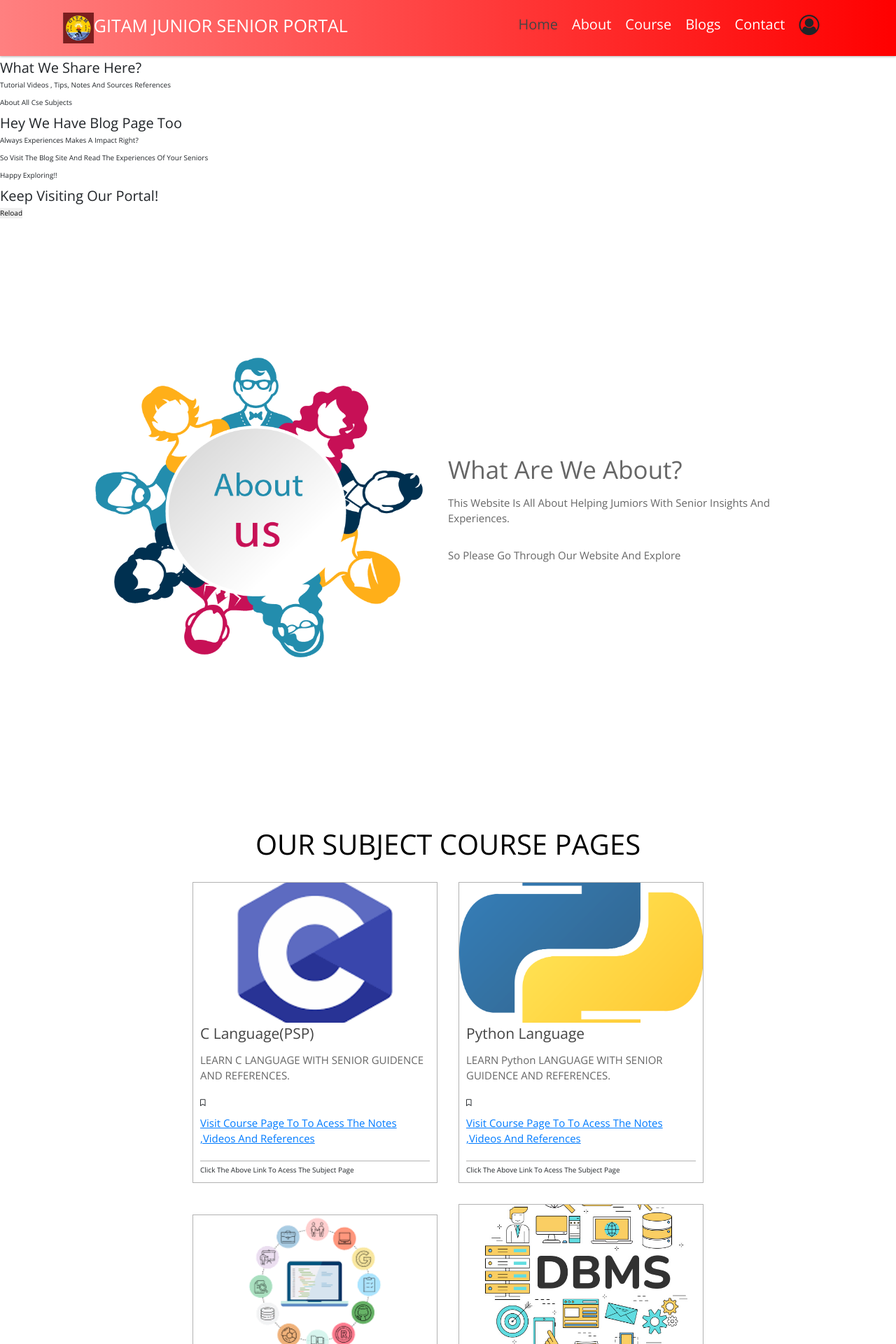
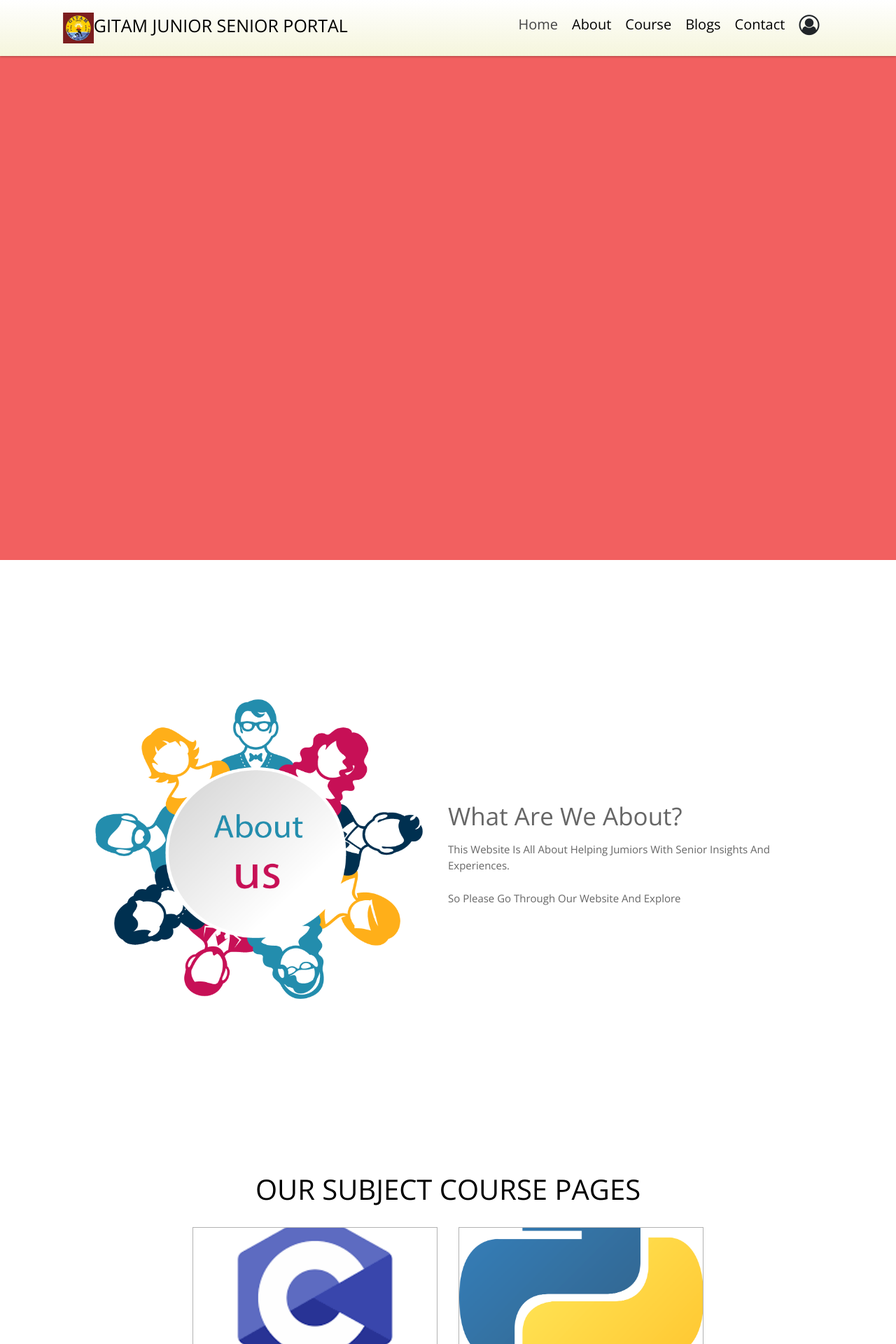
Before and after one commit to 121910306016-harsha/Srjrportal1, a Flask app: page /main in a window 1280 px wide. Shown: the top 1920 px of the page at 70% size. Run offline with Flask 2, Linux system fonts and the light colour scheme; some libraries are stand-ins or nearby versions.

Commit message:
Update style.css

```diff
--- a/static/css/style.css
+++ b/static/css/style.css
@@ -1,7 +1,3 @@
-:root{
-    --gradient:linear-gradient(90deg,#ff8080 , red);
-}
-
 *{
   font-family: 'Open Sans', sans-serif;
   margin:0; padding:0;
@@ -86,12 +82,12 @@ header{
   top:0; left: 0;
   z-index: 1000;
   padding:1.5rem 7%;
-    background:var(--gradient);
+  background:linear-gradient(white,#F5F5DC);
   box-shadow: 0 .1rem .3rem rgba(0,0,0,.3);
 }
 
 header .logo{
-    color:#fff;
+  color:black;
   font-size: 2.5rem;
   float:inline-start;
 
@@ -101,8 +97,7 @@ header .logo{
 
 img{
   width:7%;
-    opacity: 1;
-    float:inline-start
+  float:left;
 }
 
 header .navbar ul{
@@ -118,7 +113,7 @@ header .navbar ul li{
 
 header .navbar ul li a{
   font-size: 2rem;
-    color:#fff;
+  color:black;
 }
 
 header .navbar ul li a.active,
@@ -607,5 +550,279 @@ div.transbox2 p {
       display: flex;
       float:center
    }
+  .card{
+    flex-direction: column;
+  }
 
 }
+
+/** Code for banner **/
+*, *::before, *::after {
+    box-sizing: border-box;
+    outline: none;
+  }
+
+  h1, h2, h3, h4, h5, h6, p {
+    margin: 5px 0;
+  }
+
+  body {
+    margin: 0;
+    padding: 0;
+  }
+
+  .intro {
+    width: 100%;
+    min-height: 100vh;
+    position: relative;
+  }
+  /* .intro .animated-bar {
+    width: 0;
+    height: 3px;
+    background: #fff;
+    z-index: 9999;
+    position: absolute;
+    top: 0;
+    left: 0;
+    -webkit-animation: bar 5s 3 linear;
+            animation: bar 5s 3 linear;
+  } */
+  .intro .slide {
+    width: 100%;
+    height: 100%;
+    display: flex;
+    align-items: center;
+    justify-content: center;
+    background: #ff0;
+    position: absolute;
+    top: 0;
+    left: 0;
+    padding: 20px;
+    overflow: hidden;
+  }
+  .intro .slide.slide-a {
+    background: #f26060;
+    z-index: 400;
+  }
+  .intro .slide.slide-a .slide-a-child {
+    -webkit-transform: translateY(50px);
+            transform: translateY(50px);
+    opacity: 0;
+    transition: all 1s;
+  }
+  .intro .slide.slide-a .slide-a-child.is-visible {
+    -webkit-transform: translateY(0);
+            transform: translateY(0);
+    opacity: 1;
+  }
+  .intro .slide.slide-a p {
+    font-size: 25px;
+  }
+  .intro .slide.slide-b {
+    background: #0EB29A;
+    z-index: 300;
+  }
+  .intro .slide.slide-b h2 {
+    -webkit-transform: translateX(50px);
+            transform: translateX(50px);
+  }
+  .intro .slide.slide-b p:first-of-type {
+    -webkit-transform: translateX(-50px);
+            transform: translateX(-50px);
+    margin-bottom: 20px;
+  }
+  .intro .slide.slide-b p:last-of-type {
+    -webkit-transform: translateX(50px);
+            transform: translateX(50px);
+  }
+  .intro .slide.slide-b .slide-b-child {
+    transition: all 1s;
+    opacity: 0;
+  }
+  .intro .slide.slide-b .slide-b-child.is-visible {
+    -webkit-transform: translateX(0);
+            transform: translateX(0);
+    opacity: 1;
+  }
+  .intro .slide.slide-c {
+    background: #3e454d;
+    z-index: 200;
+  }
+  .intro .slide.slide-c .slide-c-child {
+    transition: all 1s cubic-bezier(0.25, 0.25, 0.23, 1.405);
+    -webkit-transform: scale(0.5);
+            transform: scale(0.5);
+    opacity: 0;
+  }
+  .intro .slide.slide-c .slide-c-child.is-visible {
+    -webkit-transform: scale(1);
+            transform: scale(1);
+    opacity: 1;
+  }
+  .intro .slide.slide-d {
+    background: #ff8071;
+    z-index: 100;
+  }
+  .intro .slide.slide-d .slide-d-child {
+    transition: all 1s;
+    opacity: 0;
+    -webkit-transform: translateY(-50px);
+            transform: translateY(-50px);
+  }
+  .intro .slide.slide-d .slide-d-child.is-visible {
+    opacity: 1;
+    -webkit-transform: translateY(0);
+            transform: translateY(0);
+  }
+  .intro .slide.slide-d button.slide-d-child {
+    -webkit-transform: translateY(50px);
+            transform: translateY(50px);
+  }
+  .intro .slide .slide-content {
+    text-align: center;
+    color: #fff;
+    font-family: "Raleway", sans-serif;
+  }
+  .intro .slide .slide-content h1 {
+    font-size: 70px;
+    font-weight: 400;
+    margin: 20px 0;
+  }
+  .intro .slide .slide-content h2 {
+    font-size: 60px;
+    font-weight: 400;
+    margin: 20px 0;
+  }
+  .intro .slide .slide-content p {
+    font-size: 25px;
+    font-weight: 300;
+  }
+  .intro .slide .slide-content p a {
+    color: #b6483d;
+    text-decoration: none;
+    position: relative;
+  }
+  .intro .slide .slide-content p a:hover::after {
+    width: 180px;
+  }
+  .intro .slide .slide-content p a::after {
+    content: "";
+    width: 0;
+    height: 1px;
+    background: #b6483d;
+    display: block;
+    position: absolute;
+    bottom: -3px;
+    left: 0;
+    transition: all 0.5s;
+  }
+  .intro .slide .slide-content ul li {
+    display: inline-block;
+  }
+  .intro .slide .slide-content ul li p {
+    position: relative;
+  }
+  .intro .slide .slide-content ul li p::after {
+    content: "";
+    width: 8px;
+    height: 8px;
+    background: #fff;
+    display: inline-block;
+    margin: 0 20px;
+    border-radius: 50%;
+  }
+  .intro .slide .slide-content ul li:last-of-type p::after {
+    display: none;
+  }
+  .intro .slide .slide-content button {
+    width: 120px;
+    height: 120px;
+    line-height: 120px;
+    border: none;
+    color: #fff;
+    border-radius: 50%;
+    text-align: center;
+    background: #CC584C;
+    margin-top: 30px;
+    border: 2px solid transparent;
+    transition: all 0.5;
+    cursor: pointer;
+    font-size: 18px;
+    font-family: "Raleway", sans-serif;
+    transition: all 0.5s;
+  }
+  .intro .slide .slide-content button:hover {
+    background: none;
+    border: 2px solid #CC584C;
+    color: #b6483d;
+  }
+
+  @-webkit-keyframes bar {
+    0% {
+      width: 0;
+    }
+    100% {
+      width: 100%;
+    }
+  }
+
+  @keyframes bar {
+    0% {
+      width: 0;
+    }
+    100% {
+      width: 100%;
+    }
+  }
+  @media (max-width: 991px) {
+    h1 {
+      font-size: 50px !important;
+    }
+
+    h2 {
+      font-size: 45px !important;
+    }
+
+    p {
+      font-size: 22px !important;
+    }
+    p a:hover::after {
+      width: 160px !important;
+    }
+  }
+  @media (max-width: 768px) {
+    .slide-c-child {
+      display: block !important;
+    }
+
+    p::after {
+      display: none !important;
+    }
+
+    button.replay {
+      width: 80px !important;
+      height: 80px !important;
+      line-height: 80px !important;
+      font-size: 14px !important;
+    }
+
+    a:hover::after {
+      width: 140px !important;
+    }
+  }
+  @media (max-width: 480px) {
+    h1 {
+      font-size: 40px !important;
+    }
+
+    h2 {
+      font-size: 33px !important;
+    }
+
+    p {
+      font-size: 18px !important;
+    }
+    p a:hover::after {
+      width: 130px !important;
+    }
+  }
```
Also changed, not shown: other parts of static/css/style.css (+72 -124 lines). Lines whose indentation alone changed are shown as unchanged.
